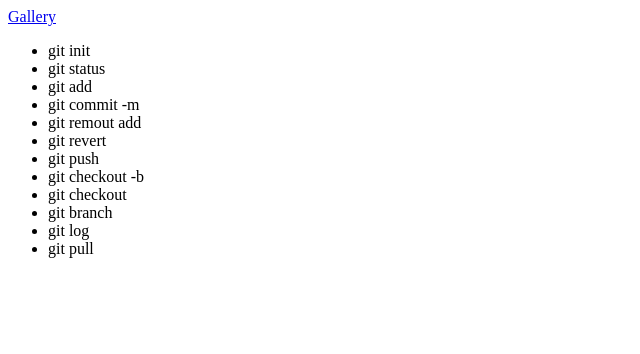
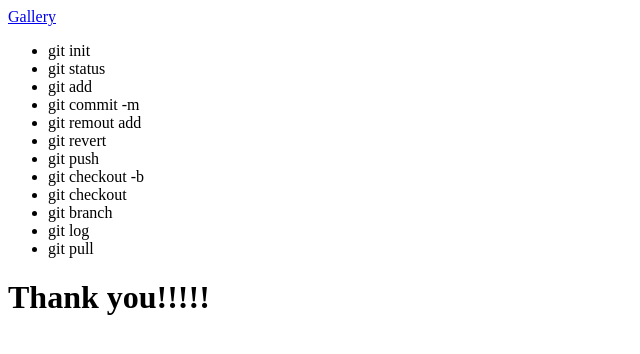
Before and after one commit to superolechka/Home-work10, a plain HTML site: page index.html in a window 1280 px wide. Shown: the whole page, without its empty margins (0-640 px from the left). Drawn offline with Linux system fonts and the light colour scheme.

Commit message:
said THANK YOU

```diff
--- a/index.html
+++ b/index.html
@@ -22,5 +22,6 @@
         <li>git log</li>
         <li>git pull</li>
     </ul>
+    <h1>Thank you!!!!!</h1>
 </body>
 </html>
```
